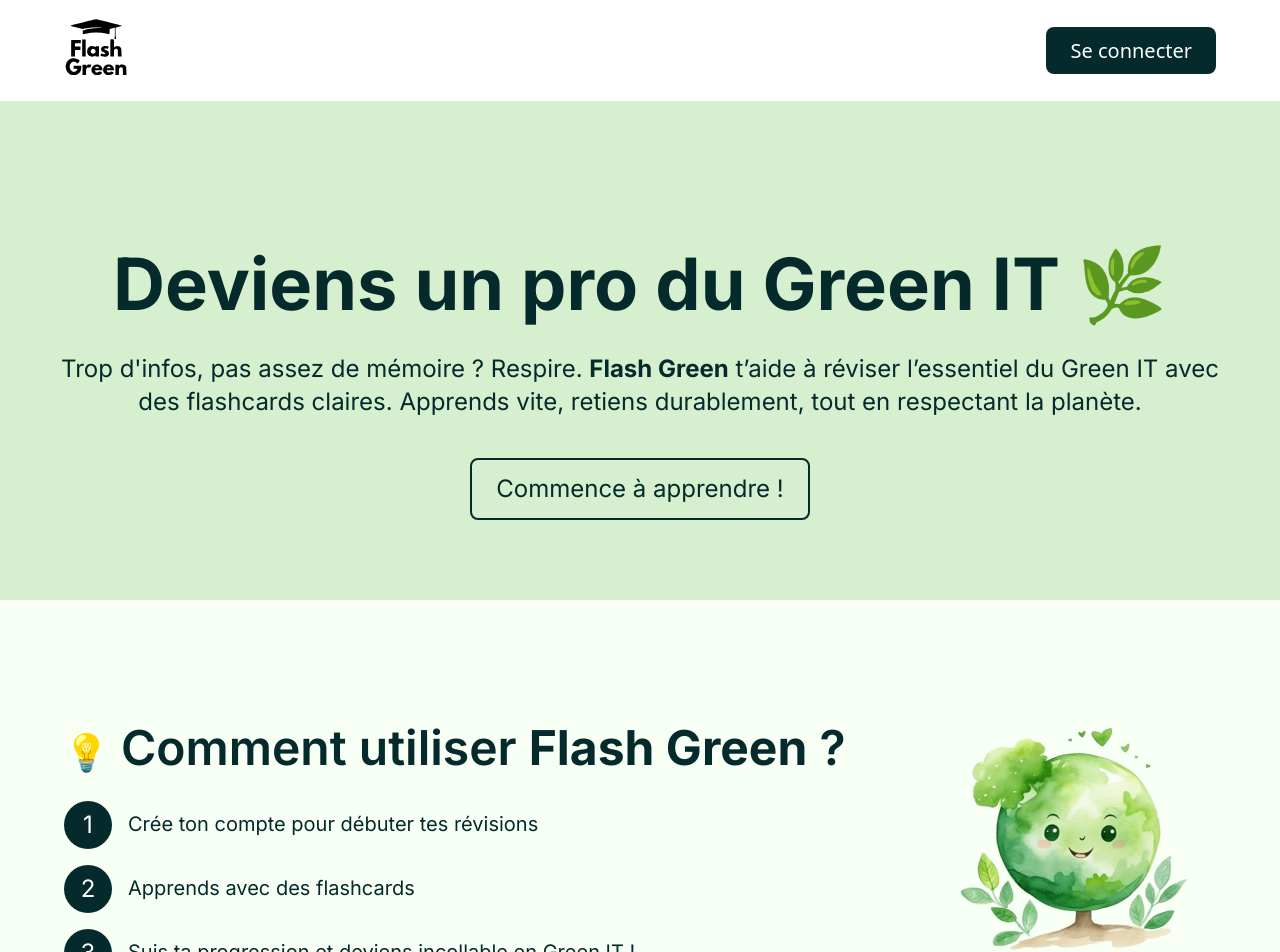
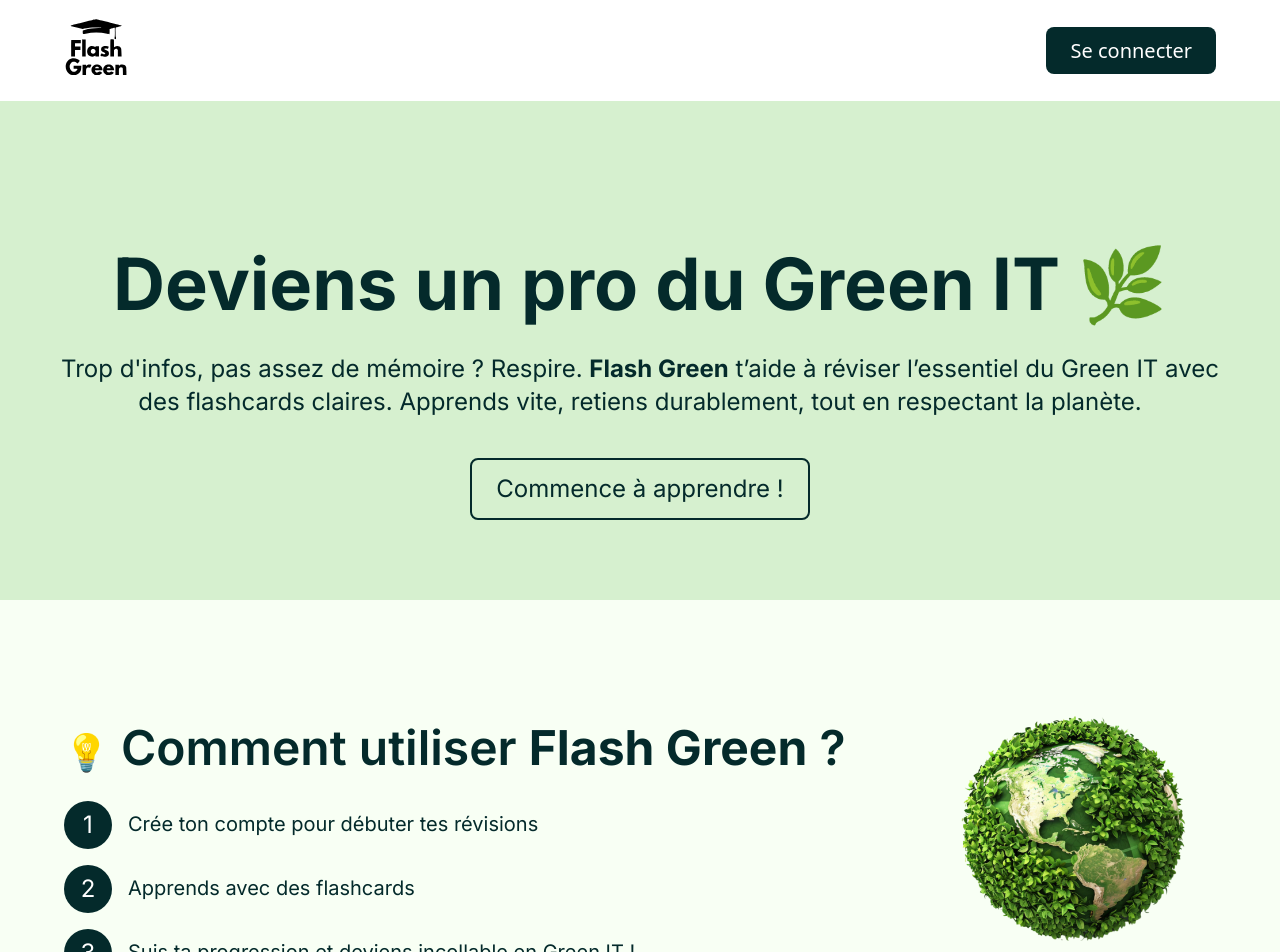
Before and after one commit to AdamChb/flash-green-front, a Vue app: page /#/ in a window 1280 px wide. Shown: the top 952 px of the page. Built offline with nearby package versions, Linux system fonts and the light colour scheme.

Commit message:
Réglage footer + changement image

```diff
--- a/src/App.vue
+++ b/src/App.vue
@@ -1,7 +1,7 @@
 <template>
   <div id="app">
     <Header />
-    <router-view />
+    <router-view class="page" />   <!-- router-view pousse le footer en bas -->
     <Footer />
   </div>
 </template>
@@ -19,9 +19,10 @@
 <style>
 @import url("https://fonts.googleapis.com/css2?family=Inter:wght@400;600;700&display=swap");
 
+/* === base ============================================================ */
 html,
 body {
-  height: 100%; /* nécessaire pour le footer collant */
+  height: 100%;
   margin: 0;
   padding: 0;
   font-family: system-ui, sans-serif;
@@ -31,10 +32,19 @@
 }
 
 body {
-  display: flex; /* empile : header – contenu – footer */
+  display: flex;          /* empile header – contenu – footer */
   flex-direction: column;
 }
+
+/* === conteneur racine ================================================ */
 #app {
-  min-height: 100vh;
+  min-height: 100vh;      /* occupe tout le viewport                 */
+  display: flex;          /* empile verticalement                    */
+  flex-direction: column;
+}
+
+/* === zone de chaque page (router-view) =============================== */
+.page {
+  flex: 1;                /* prend l’espace libre → pousse le footer */
 }
 </style>
--- a/src/components/Footer.vue
+++ b/src/components/Footer.vue
@@ -22,11 +22,15 @@
   background-color: #ffffff;
   text-align: center;
   padding: 24px 16px;
+  margin-top: auto;   /* colle en bas quand la page est courte */
+  flex-shrink: 0;     /* évite le rétrécissement si la page déborde */
 }
+
 .footer__logo {
   height: 64px;
   margin-bottom: 16px;
 }
+
 .footer__text {
   font-family: "Inter", sans-serif;
   font-size: 16px;
--- a/src/components/HowToUseSection.vue
+++ b/src/components/HowToUseSection.vue
@@ -27,7 +27,7 @@
     </div>
     <div class="how__image">
       <img
-        src="@/assets/images/globe.webp"
+        src="@/assets/images/globe.png"
         alt="Illustration globe Flash Green"
       />
     </div>
--- a/src/views/LoginView.vue
+++ b/src/views/LoginView.vue
@@ -93,7 +93,7 @@
 
 <style scoped>
 .login-page {
-  background-image: url("@/assets/images/globe.webp");
+  background-image: url("@/assets/images/globe.png");
   background-size: cover;
   background-attachment: fixed;
   animation: backgroundScroll 30s linear infinite;
--- a/src/views/RegisterView.vue
+++ b/src/views/RegisterView.vue
@@ -119,7 +119,7 @@
 
 <style scoped>
 .register-page {
-  background-image: url("@/assets/images/globe.webp");
+  background-image: url("@/assets/images/globe.png");
   background-size: cover;
   background-attachment: fixed;
   min-height: 100vh;
```
